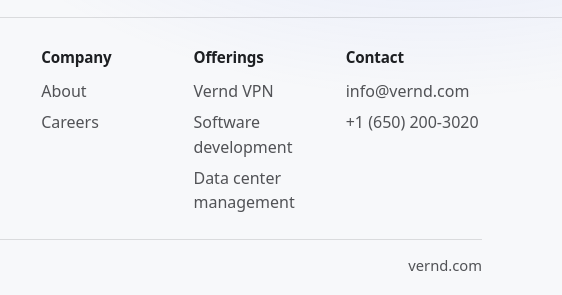
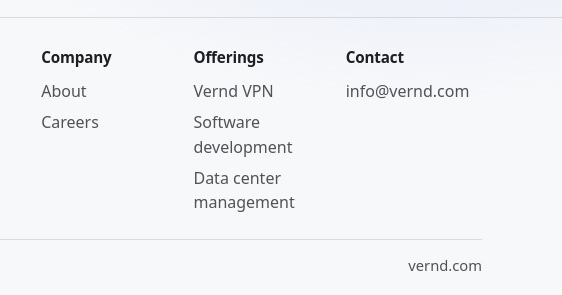
Before and after one commit to verndcom/website, a plain HTML site: page index.html in a window 1280 px wide. Shown: the part 1218-1513 px from the top of the page, 718-1280 px from the left. Drawn offline with Linux system fonts and the light colour scheme.

Commit message:
Update index.html

```diff
--- a/index.html
+++ b/index.html
@@ -136,7 +136,6 @@
       <div class="footer-col">
         <h3>Contact</h3>
         <a href="mailto:info@vernd.com">info@vernd.com</a>
-        <a href="tel:+16502003020">+1 (650) 200-3020</a>
       </div>
     </div>
   </div>
```
